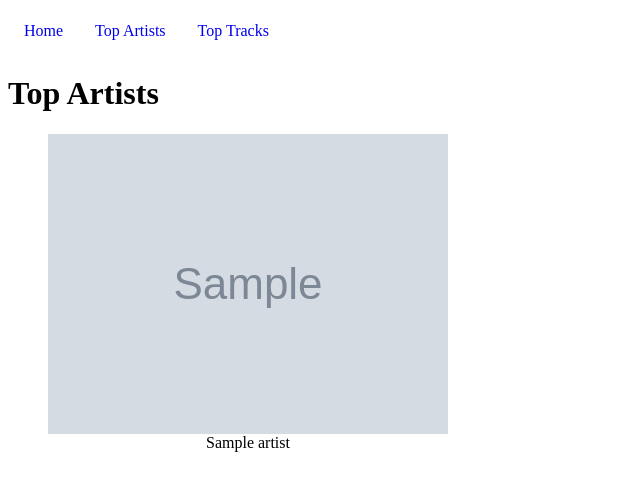
After one commit to moahmed0987/tune-tracklist, a Flask app: template spotify_site/templates/top_artists.html in a window 1280 px wide. The commit adds this page. Shown: the top 491 px of the page, without its empty margins (0-640 px from the left). Run offline with Flask 2, Linux system fonts and the light colour scheme; the template is opened without the code that fills it: most values are stand-ins (such as "Sample title", 1, 10 or a date in 2020); grey boxes marked "Sample" are stand-in pictures.

Commit message:
implemented spotify api through spotipy, created simple pages to show all-time top artists and top tracks

```diff
--- a/spotify_site/__init__.py
+++ b/spotify_site/__init__.py
@@ -1,10 +1,10 @@
+import secret_keys
 from flask import Flask
-import os
+from flask_login import LoginManager
 from flask_sqlalchemy import SQLAlchemy
-from flask_login import LoginManager
 
 app = Flask(__name__)
-app.config["SECRET_KEY"] = "884011ca4843c9a29b388da5b6bf229824c3f0fc55f2ea79"
+app.config["SECRET_KEY"] = secret_keys.app_config_secret_key
 
 # login_manager = LoginManager()
 # login_manager.init_app(app)
--- /dev/null
+++ b/spotify_site/static/style.css
@@ -0,0 +1,33 @@
+.nav-bar {
+    list-style-type: none;
+    margin: 0;
+    padding: 0;
+    overflow: hidden;
+}
+
+.base-nav-item {
+    float: left;
+}
+
+.nav-item-link {
+    display: block;
+    text-align: center;
+    padding: 14px 16px;
+    text-decoration: none;
+    border-radius: 15px;
+}
+
+.top-data-list {
+    display: grid;
+    max-width: 1000px;
+    grid-template-columns: 1fr 1fr 1fr;
+    row-gap: 40px;
+}
+
+.top-data-item {
+    display: flex;
+    flex-direction: column;
+    align-items: center;
+}
+
+.top-data-img {}
--- a/spotify_site/templates/base.html
+++ b/spotify_site/templates/base.html
@@ -1,17 +1,31 @@
 <!DOCTYPE html>
 <html lang="en">
+
 <head>
     <meta charset="UTF-8">
-    <title>title</title>
+    <title>{{ title }}</title>
+    <link rel="stylesheet" href="{{ url_for('static', filename='style.css') }}">
 </head>
+
 <body>
 
-    <div class="header">
-
-    </div>
+    <nav class="base-nav">
+        <ul class="nav-bar">
+            <li class="base-nav-item">
+                <a href="{{ url_for('home') }}" class="nav-item-link">Home</a>
+            </li>
+            <li class="base-nav-item">
+                <a href="{{ url_for('top_artists') }}" class="nav-item-link">Top Artists</a>
+            </li>
+            <li class="base-nav-item">
+                <a href="{{ url_for('top_tracks') }}" class="nav-item-link">Top Tracks</a>
+            </li>
+        </ul>
+    </nav>
 
     <div class="content">
         {% block content %}
+
         {% endblock content %}
     </div>
 
--- a/spotify_site/templates/home.html
+++ b/spotify_site/templates/home.html
@@ -1,4 +1,4 @@
 {% extends "base.html" %}
 {% block content %}
-<h1>test</h1>
+    <h1>Home</h1>
 {% endblock content %}
--- /dev/null
+++ b/spotify_site/templates/top_artists.html
@@ -0,0 +1,16 @@
+{% extends "base.html" %}
+{% block content %}
+    <h1>Top Artists</h1>
+    <div class="data-container">
+        <ol class="top-data-list">
+            {% for artist in top_artists %}
+            <li class="top-data-item">
+                <img class="top-data-img" src={{ artist["images"][1]["url"] }}>
+                {{ artist["name"] }}
+
+            </li>
+            {% endfor %}
+        </ol>
+    </div>
+
+{% endblock content %}
```
Also changed, not shown: spotify_site/routes.py (+64 -4 lines), spotify_site/templates/top_tracks.html (added, +14 -0 lines), 1 other file.
